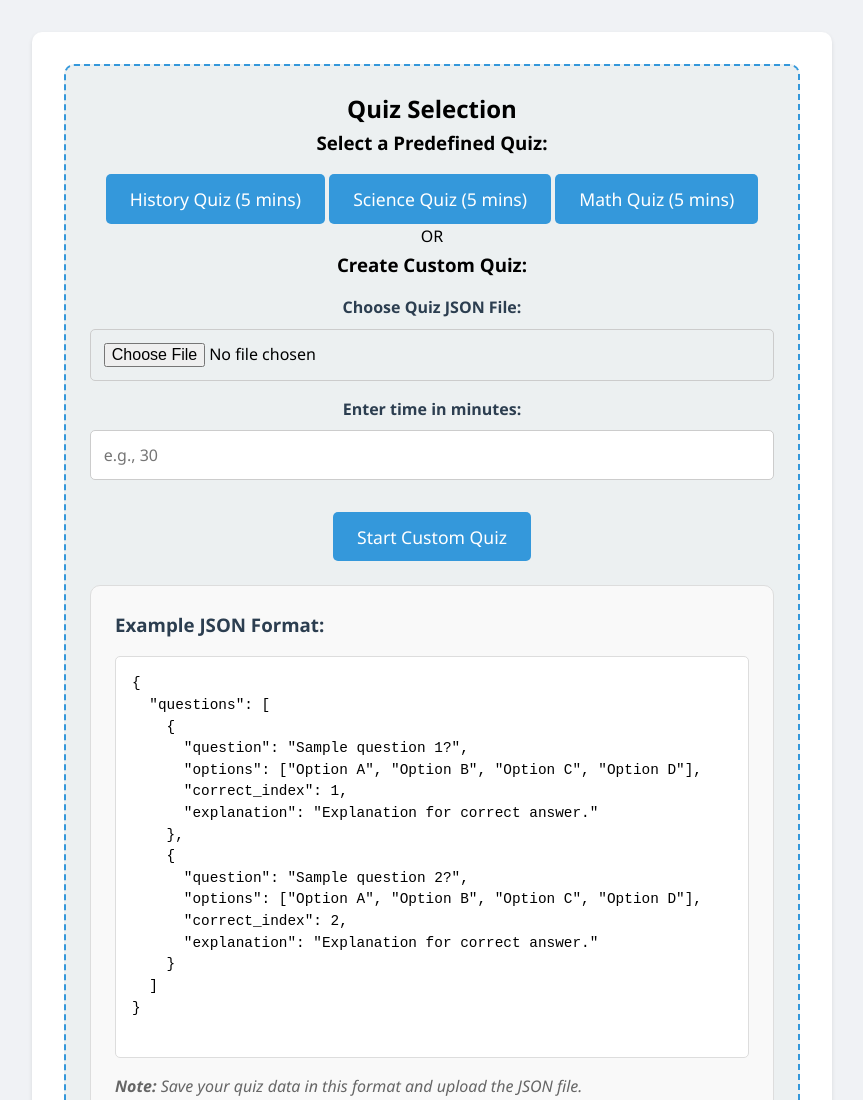
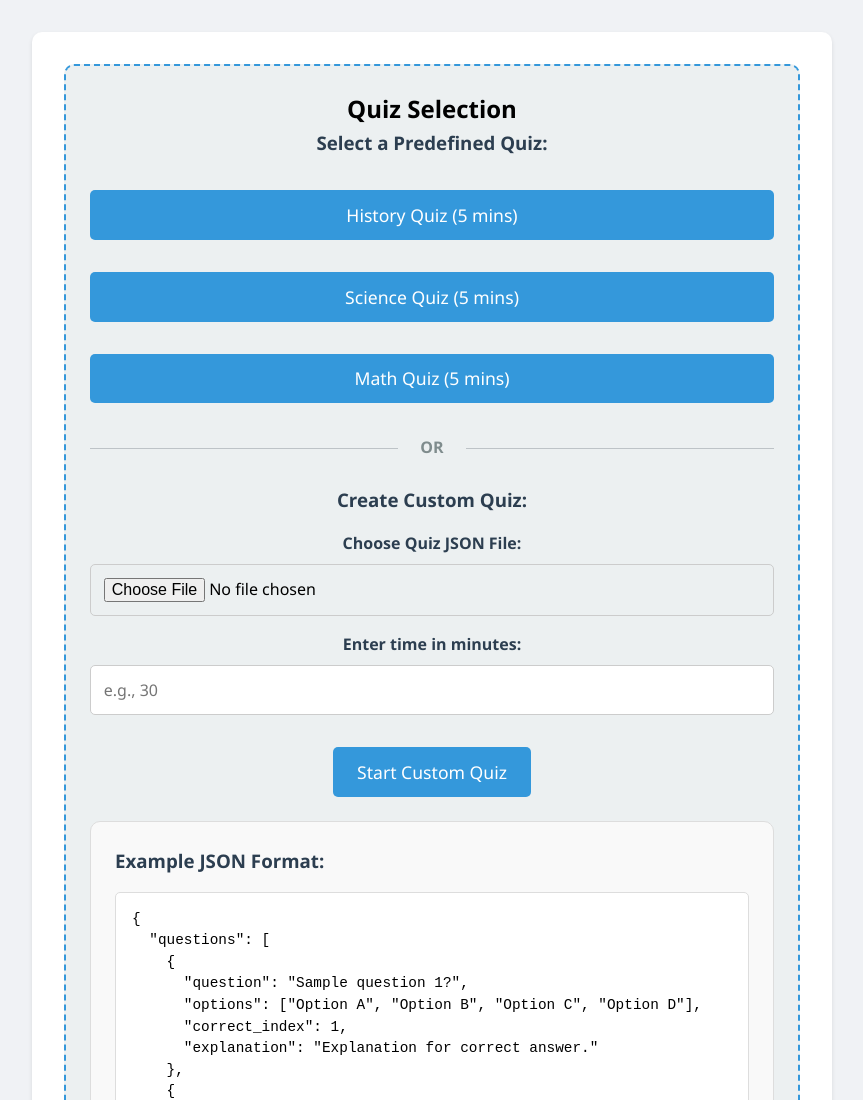
Before and after one commit to nirbhayverma89/quiz-web, a plain HTML site: page index.html in a window 1280 px wide. Shown: the top 1100 px of the page, without its empty margins (208-1071 px from the left). Drawn offline with Linux system fonts and the light colour scheme.

Commit message:
Update styles.css

```diff
--- a/styles.css
+++ b/styles.css
@@ -32,6 +32,66 @@ header {
     border-radius: 10px;
     background: #ecf0f1;
     margin-bottom: 2rem;
+}
+
+.predefined-quizzes {
+    margin-bottom: 2rem;
+}
+
+.predefined-quizzes h3 {
+    margin-bottom: 1rem;
+    color: #2c3e50;
+}
+
+.quiz-options {
+    display: flex;
+    flex-direction: column;
+    gap: 1rem;
+}
+
+.quiz-options button {
+    background: #2ecc71;
+    color: white;
+    border: none;
+    padding: 0.8rem 1.5rem;
+    border-radius: 5px;
+    cursor: pointer;
+    font-size: 1.1rem;
+    transition: background 0.3s ease;
+}
+
+.quiz-options button:hover {
+    background: #27ae60;
+}
+
+.divider {
+    margin: 1.5rem 0;
+    position: relative;
+    text-align: center;
+    color: #7f8c8d;
+    font-weight: bold;
+}
+
+.divider::before, .divider::after {
+    content: "";
+    position: absolute;
+    top: 50%;
+    width: 45%;
+    height: 1px;
+    background: #bdc3c7;
+}
+
+.divider::before {
+    left: 0;
+}
+
+.divider::after {
+    right: 0;
+}
+
+.custom-quiz h3 {
+    margin-bottom: 1rem;
+    color: #2c3e50;
 }
 
 .upload-field {
```
